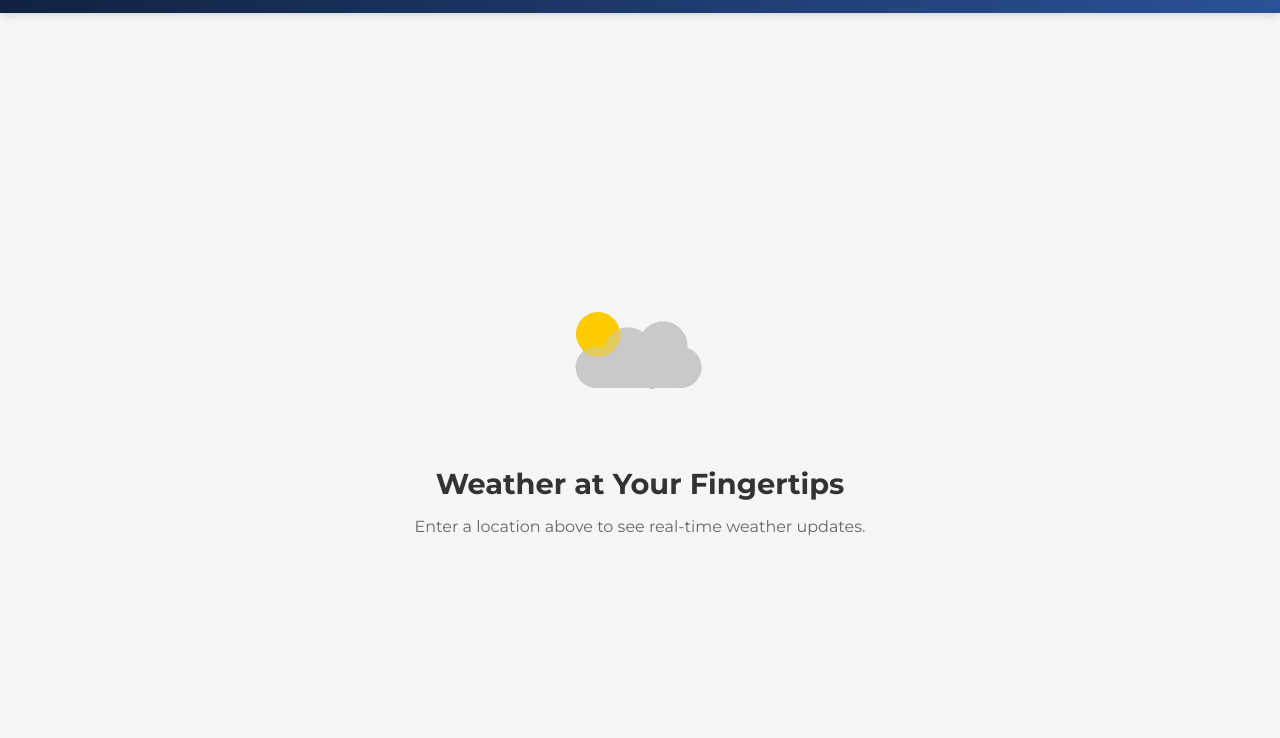
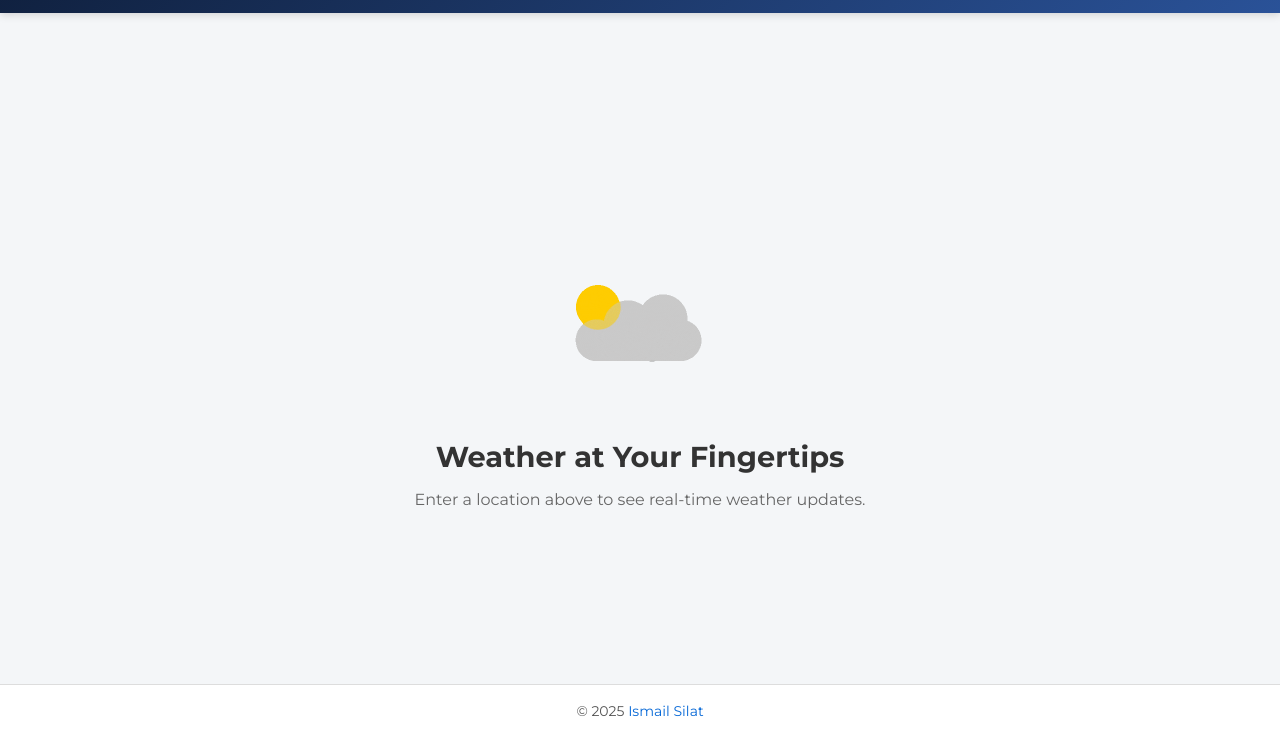
Before and after one commit to ismailsilat7/weather-app, a website built with webpack: page src/template.html in a window 1280 px wide. Shown: the part 62-800 px from the top of the page. Built offline with nearby package versions, Linux system fonts and the light colour scheme.

Commit message:
Add footer

```diff
--- a/src/template.html
+++ b/src/template.html
@@ -80,5 +80,12 @@
     </header>
 
     <div id="app"></div>
+
+    <footer>
+      &copy; 2025
+      <a href="https://github.com/ismailsilat7" target="_blank" rel="noopener noreferrer">
+        Ismail Silat
+      </a>
+    </footer>
   </body>
 </html>
```
